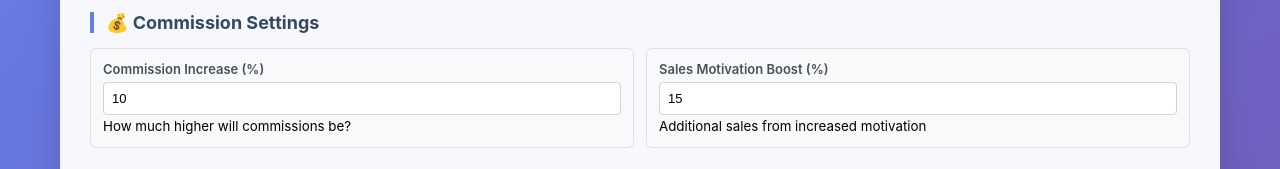
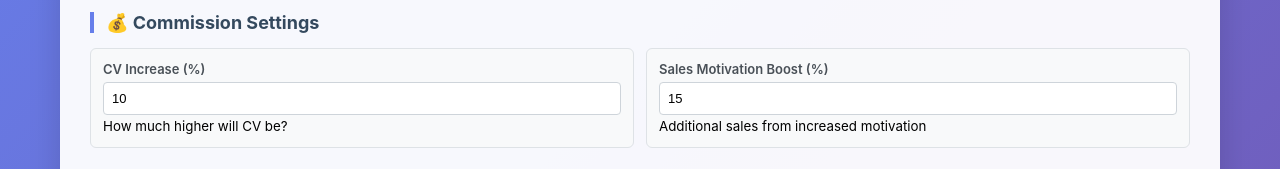
Before and after one commit to beastwood12/increased_cv_on_subs, a plain HTML site: page index.html in a window 1280 px wide. Shown: the part 246-415 px from the top of the page. Drawn offline with Linux system fonts and the light colour scheme.

Commit message:
Update index.html
minor description changes

```diff
--- a/index.html
+++ b/index.html
@@ -279,9 +279,9 @@
         <h2>💰 Commission Settings</h2>
         <div class="grid">
             <div class="input-group">
-                <label for="commission">Commission Increase (%)</label>
+                <label for="commission">CV Increase (%)</label>
                 <input type="number" id="commission" value="10" min="0" max="50" step="1">
-                <small>How much higher will commissions be?</small>
+                <small>How much higher will CV be?</small>
             </div>
             <div class="input-group">
                 <label for="motivation">Sales Motivation Boost (%)</label>
```
